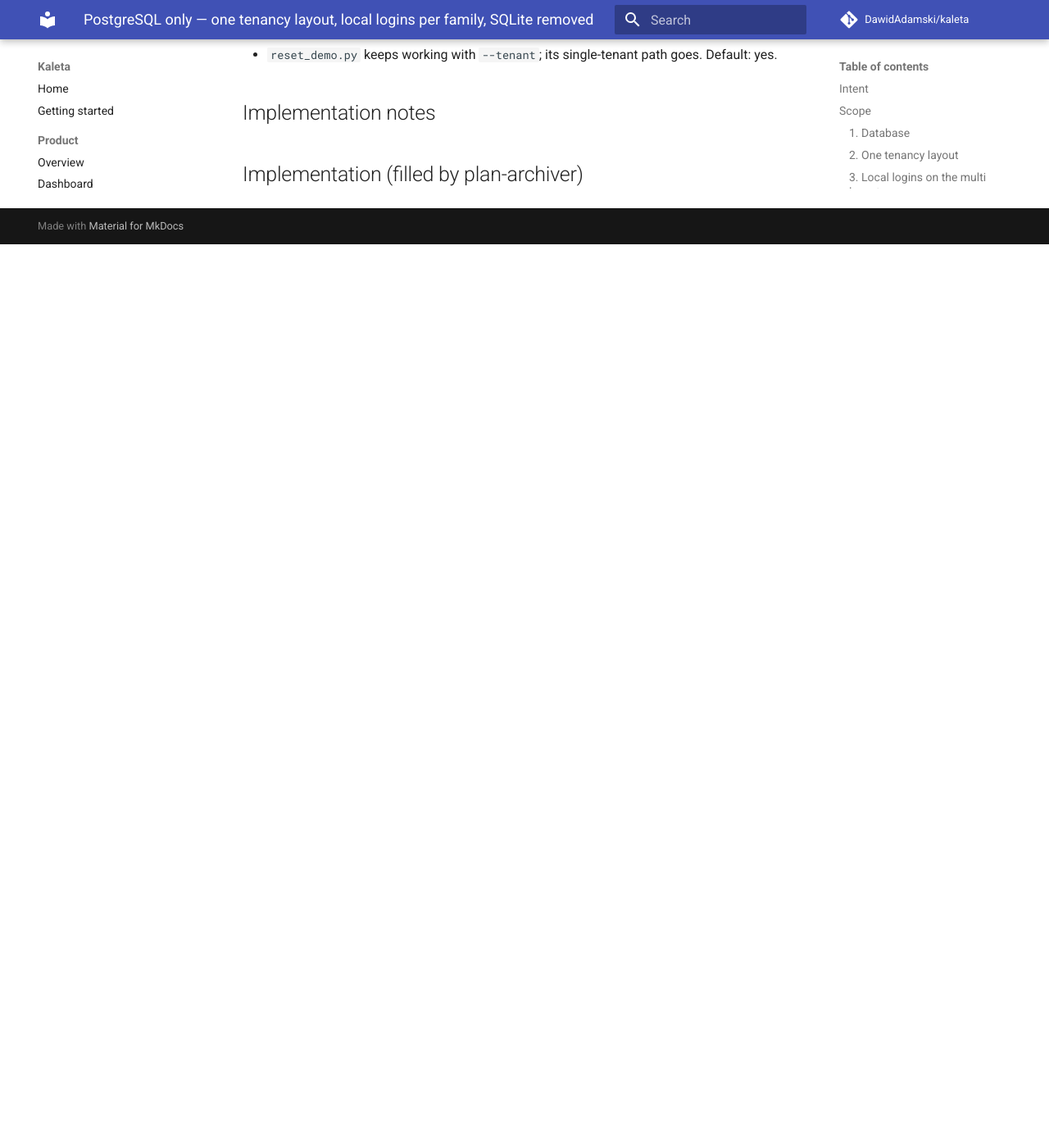
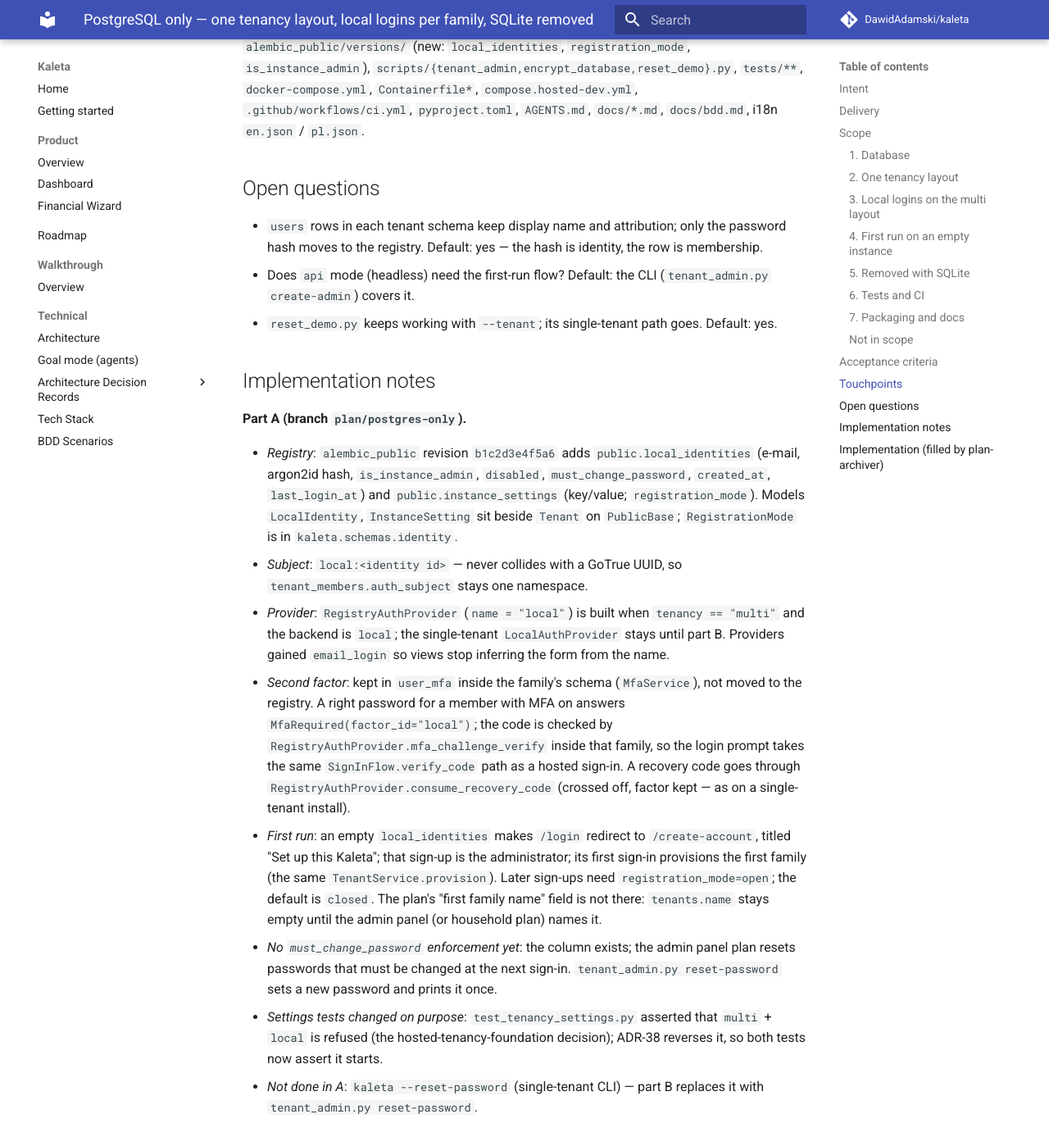
Before and after one commit to DawidAdamski/kaleta, an MkDocs documentation site: the page built from docs/plans/postgres-only.md, in a window 1280 px wide and 1400 px high, scrolled down 3804 px. Shown: the whole window at 82% size. Built offline with MkDocs 1.6.1 and Material for MkDocs 9.7.7, drawn with Linux system fonts in a browser that asks for light colours; comment, search, counter and statistics services are not loaded; before the commit the page ends 4102 px from its top, so only the background shows below that; some of the changed text lies outside the part shown.

Commit message:
docs(plans): postgres-only in three parts; part A notes; archive-script chore
Co-Authored-By: Claude Opus 5.5 <noreply@anthropic.com>

```diff
--- a/docs/plans/postgres-only.md
+++ b/docs/plans/postgres-only.md
@@ -3,7 +3,7 @@ plan_id: postgres-only
 title: PostgreSQL only — one tenancy layout, local logins per family, SQLite removed
 area: db / auth / ops
 effort: large
-status: draft
+status: in-progress
 roadmap_ref: ../roadmap.md#2027-directions
 ---
 
@@ -21,6 +21,19 @@ and doubled CI run goes with them.
 
 Depends on [`test-suite-speed`](test-suite-speed.md) (parallel Postgres
 test runs exist before the SQLite runs are deleted).
+
+## Delivery
+
+Three pull requests on `plan/postgres-only*` branches, each green on its own
+(decided 2026-10-10 after mapping the code: most SQLite code is the
+`single` layout's, so the layout goes first and SQLite with it):
+
+- **A — local logins on the registry layout** (§3, §4 and the CLI half of
+  §4): additive; `single` keeps working. `KALETA_TENANCY=multi` +
+  `KALETA_AUTH_BACKEND=local` becomes a valid instance.
+- **B — one layout, PostgreSQL only** (§1, §2, §6): `single`, SQLite and the
+  SQLite test runs go.
+- **C — removals, packaging, docs** (§5, §7).
 
 ## Scope
 
@@ -155,4 +168,40 @@ test runs exist before the SQLite runs are deleted).
 
 ## Implementation notes
 
+**Part A (branch `plan/postgres-only`).**
+
+- *Registry*: `alembic_public` revision `b1c2d3e4f5a6` adds
+  `public.local_identities` (e-mail, argon2id hash, `is_instance_admin`,
+  `disabled`, `must_change_password`, `created_at`, `last_login_at`) and
+  `public.instance_settings` (key/value; `registration_mode`). Models
+  `LocalIdentity`, `InstanceSetting` sit beside `Tenant` on `PublicBase`;
+  `RegistrationMode` is in `kaleta.schemas.identity`.
+- *Subject*: `local:<identity id>` — never collides with a GoTrue UUID, so
+  `tenant_members.auth_subject` stays one namespace.
+- *Provider*: `RegistryAuthProvider` (`name = "local"`) is built when
+  `tenancy == "multi"` and the backend is `local`; the single-tenant
+  `LocalAuthProvider` stays until part B. Providers gained `email_login`
+  so views stop inferring the form from the name.
+- *Second factor*: kept in `user_mfa` inside the family's schema
+  (`MfaService`), not moved to the registry. A right password for a member
+  with MFA on answers `MfaRequired(factor_id="local")`; the code is checked by
+  `RegistryAuthProvider.mfa_challenge_verify` inside that family, so the login
+  prompt takes the same `SignInFlow.verify_code` path as a hosted sign-in.
+  A recovery code goes through `RegistryAuthProvider.consume_recovery_code`
+  (crossed off, factor kept — as on a single-tenant install).
+- *First run*: an empty `local_identities` makes `/login` redirect to
+  `/create-account`, titled "Set up this Kaleta"; that sign-up is the
+  administrator; its first sign-in provisions the first family (the same
+  `TenantService.provision`). Later sign-ups need `registration_mode=open`;
+  the default is `closed`. The plan's "first family name" field is not there:
+  `tenants.name` stays empty until the admin panel (or household plan) names it.
+- *No `must_change_password` enforcement yet*: the column exists; the admin
+  panel plan resets passwords that must be changed at the next sign-in.
+  `tenant_admin.py reset-password` sets a new password and prints it once.
+- *Settings tests changed on purpose*: `test_tenancy_settings.py` asserted
+  that `multi` + `local` is refused (the hosted-tenancy-foundation decision);
+  ADR-38 reverses it, so both tests now assert it starts.
+- *Not done in A*: `kaleta --reset-password` (single-tenant CLI) — part B
+  replaces it with `tenant_admin.py reset-password`.
+
 ## Implementation (filled by plan-archiver)
```
Also changed, not shown: docs/plans/chores.md (+7 -0 lines).
